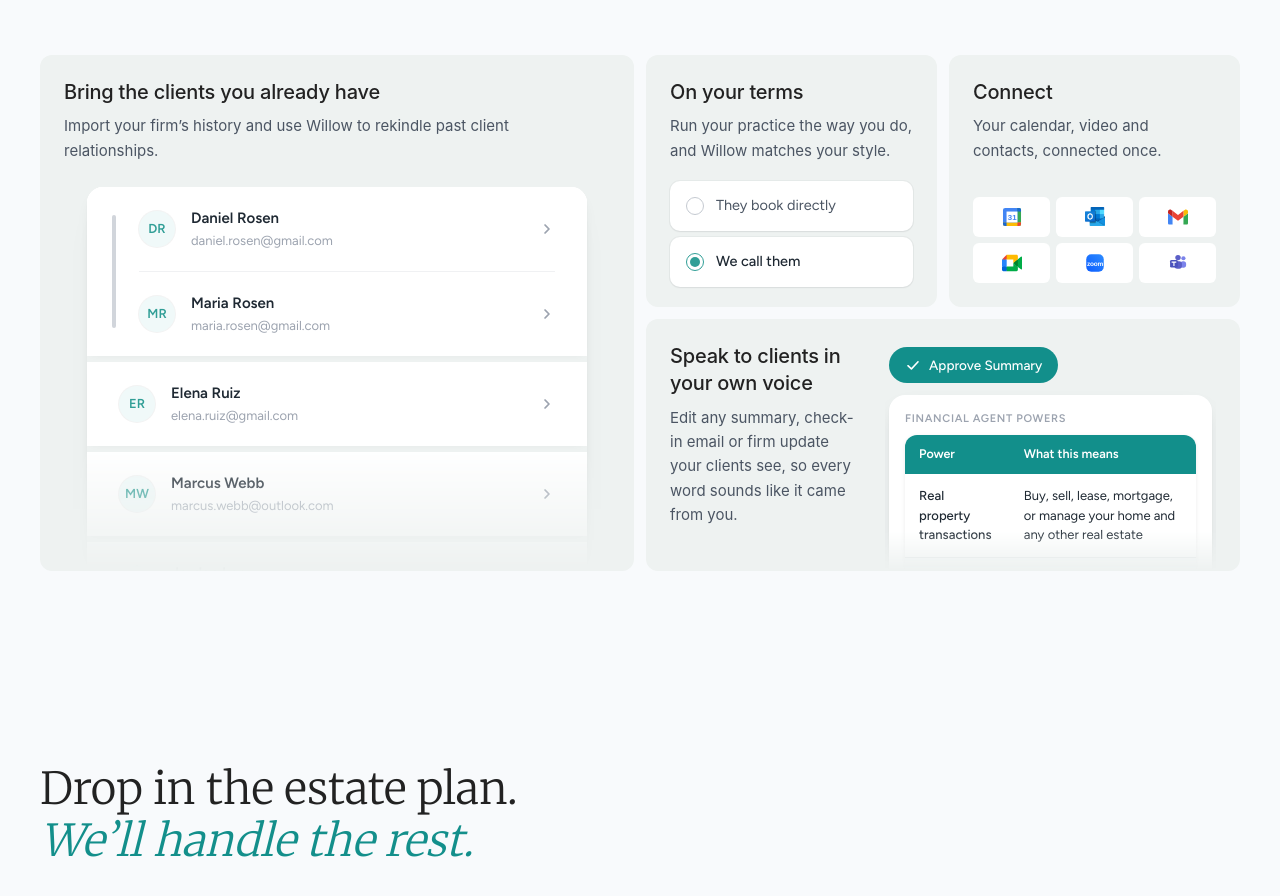
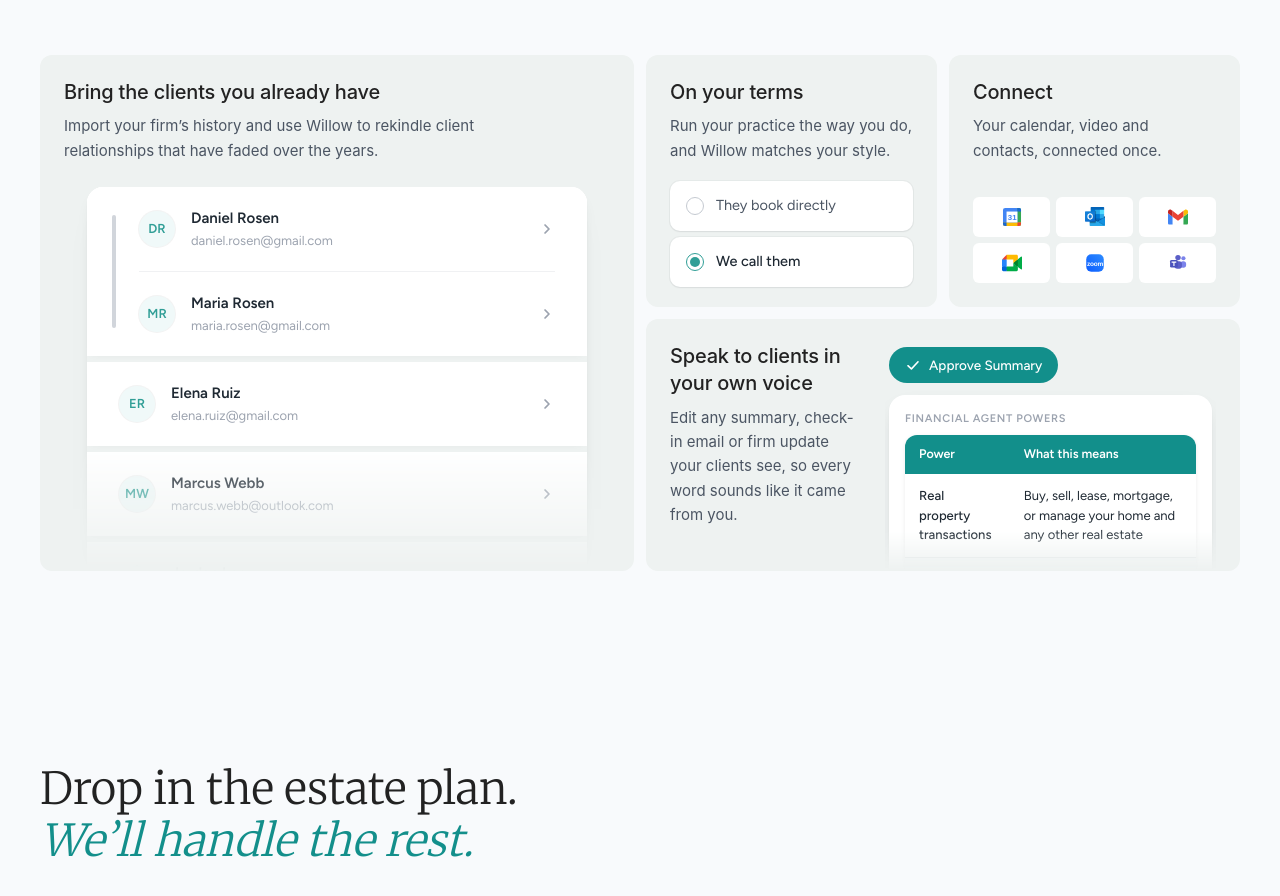
Before and after one commit to Willow-07042002-Inc/landing-page-v, a React (Vite) app: page /platform in a window 1280 px wide. Shown: the part 2623-3519 px from the top of the page. Built offline with nearby package versions, Linux system fonts and the light colour scheme; a web font is replaced by a local one.

Commit message:
Built to work with: Bring clients, rekindle relationships that have faded over the years (Aaron, Nov 25)
Co-Authored-By: Claude Opus 5.5 <noreply@anthropic.com>

```diff
--- a/src/components/site/WhatYouDeliver.tsx
+++ b/src/components/site/WhatYouDeliver.tsx
@@ -467,7 +467,7 @@ const WhatYouDeliver = () => (
       <div className="mt-10 grid gap-3 sm:grid-cols-2 md:mt-14 lg:grid-cols-12 lg:grid-rows-[minmax(252px,auto)_minmax(252px,auto)]">
         <article className={`${TILE} px-6 pt-6 sm:col-span-2 lg:col-span-6 lg:row-span-2`}>
           <TileTitle>Bring the clients you already have</TileTitle>
-          <TileBody>Import your firm&rsquo;s history and use Willow to rekindle past client relationships.</TileBody>
+          <TileBody>Import your firm&rsquo;s history and use Willow to rekindle client relationships that have faded over the years.</TileBody>
           {/* The list fills the tile however tall the two rows beside it get */}
           <div className="relative mt-5 min-h-[385px] flex-1">
             <Bleed heightClass="absolute inset-0" fadeFrom={68}>
```
